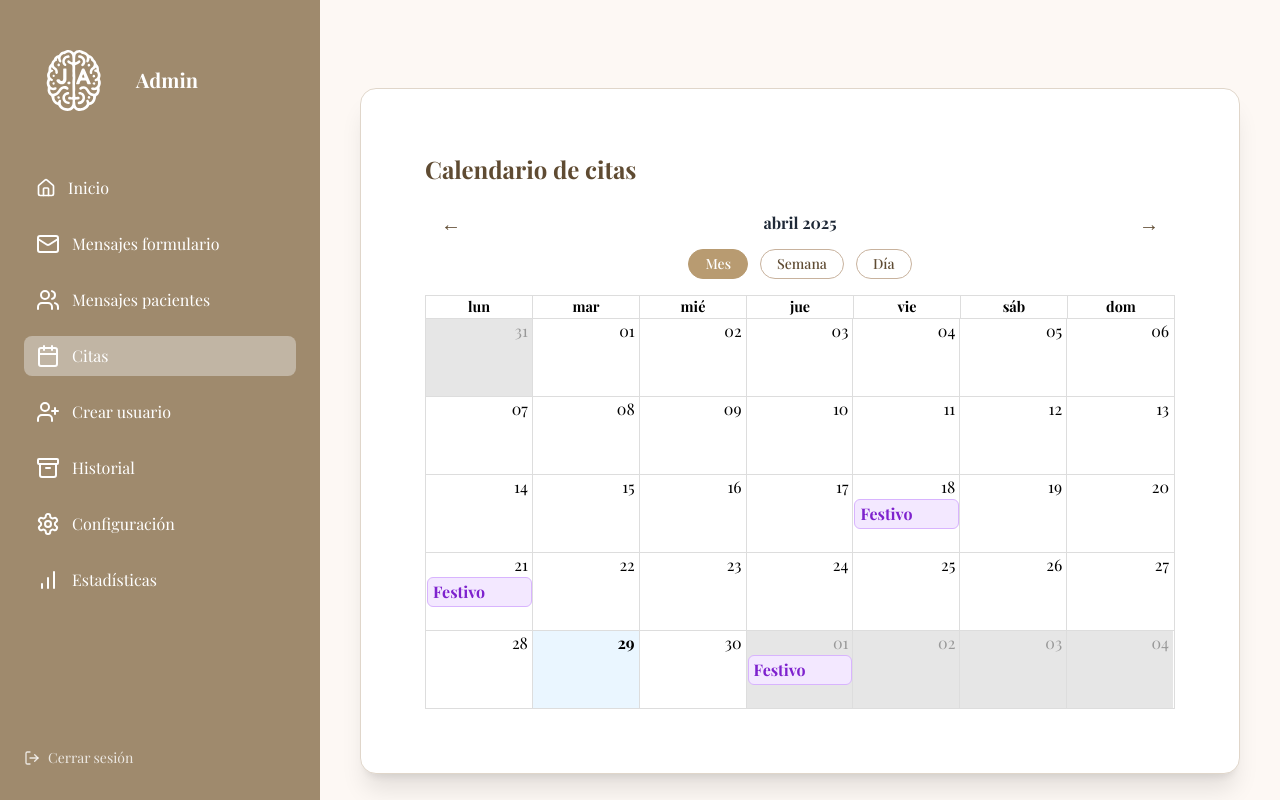
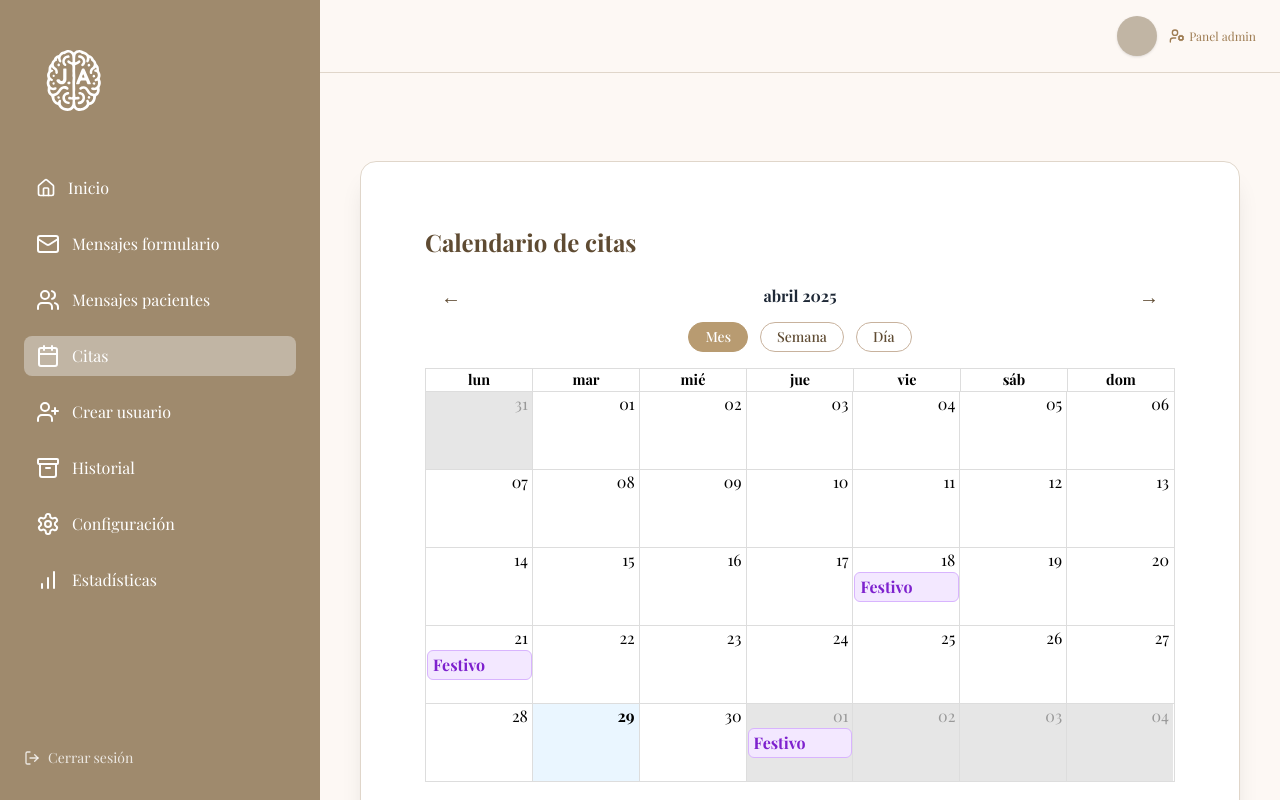
Before and after one commit to AmeliaMunoz/pagina-jesus-aguilar, a React (Vite) app: page /admin/citas in a window 1280 px wide. Built offline with nearby package versions, Linux system fonts and the light colour scheme; no server answers; the database is empty; sample sign-in values are in the browser's storage.

Commit message:
panel admin

```diff
--- /dev/null
+++ b/src/components/AdminHeader.tsx
@@ -0,0 +1,50 @@
+
+import { useEffect, useState } from "react";
+import { auth, db } from "../firebase";
+import { doc, getDoc } from "firebase/firestore";
+import { UserCog } from "lucide-react";
+
+const AdminHeader = () => {
+  const [nombre, setNombre] = useState("");
+
+  useEffect(() => {
+    const fetchNombre = async () => {
+      const uid = auth.currentUser?.uid;
+      if (!uid) return;
+
+      const docRef = doc(db, "usuarios", uid);
+      const docSnap = await getDoc(docRef);
+
+      if (docSnap.exists()) {
+        const user = docSnap.data();
+        setNombre(user.nombre || "");
+      }
+    };
+
+    fetchNombre();
+  }, []);
+
+  return (
+    <header className="w-full bg-[#fdf8f4] border-b border-[#e0d6ca] px-4 sm:px-6 py-4 flex justify-start lg:justify-end">
+      <div className="flex items-center gap-3">
+        {/* Avatar con inicial */}
+        <div className="w-9 h-9 sm:w-10 sm:h-10 rounded-full bg-[#c1b5a4] flex items-center justify-center text-[#5f4b32] font-bold text-sm sm:text-base shadow">
+          {nombre.charAt(0)}
+        </div>
+
+        {/* Nombre y rol */}
+        <div className="text-left lg:text-right leading-tight">
+          <p className="text-sm font-semibold text-[#5f4b32] truncate max-w-[140px] sm:max-w-none">
+            {nombre}
+          </p>
+          <div className="flex items-center gap-1 text-xs text-[#9e7c52]">
+            <UserCog className="w-4 h-4" />
+            <span>Panel admin</span>
+          </div>
+        </div>
+      </div>
+    </header>
+  );
+};
+
+export default AdminHeader;
--- a/src/components/AdminSidebar.tsx
+++ b/src/components/AdminSidebar.tsx
@@ -56,7 +56,6 @@ const AdminSidebar = ({ isOpen = false, onClose }: Props) => {
       <div className="w-24 h-24">
         <IconoLogo className="text-white" />
       </div>
-      <h2 className="text-xl font-bold">Admin</h2>
     </div>
 
     <nav className="flex flex-col gap-4">
--- a/src/layouts/AdminLayout.tsx
+++ b/src/layouts/AdminLayout.tsx
@@ -3,6 +3,7 @@ import { useLocation, useNavigate } from "react-router-dom";
 import AdminSidebar from "../components/AdminSidebar";
 import HamburgerButton from "../components/HamburgerButton";
 import { auth, signOut } from "../firebase";
+import AdminHeader from "../components/AdminHeader";
 
 interface Props {
   children: ReactNode;
@@ -57,6 +58,7 @@ const AdminLayout = ({ children }: Props) => {
           isOpen={sidebarVisible}
           onToggle={() => setSidebarVisible(!sidebarVisible)}
         />
+        <AdminHeader/>
 
       <main className="flex-1 px-4 sm:px-6 py-12 overflow-y-auto">
         <div className="w-full max-w-5xl mx-auto">{children}</div>
```
